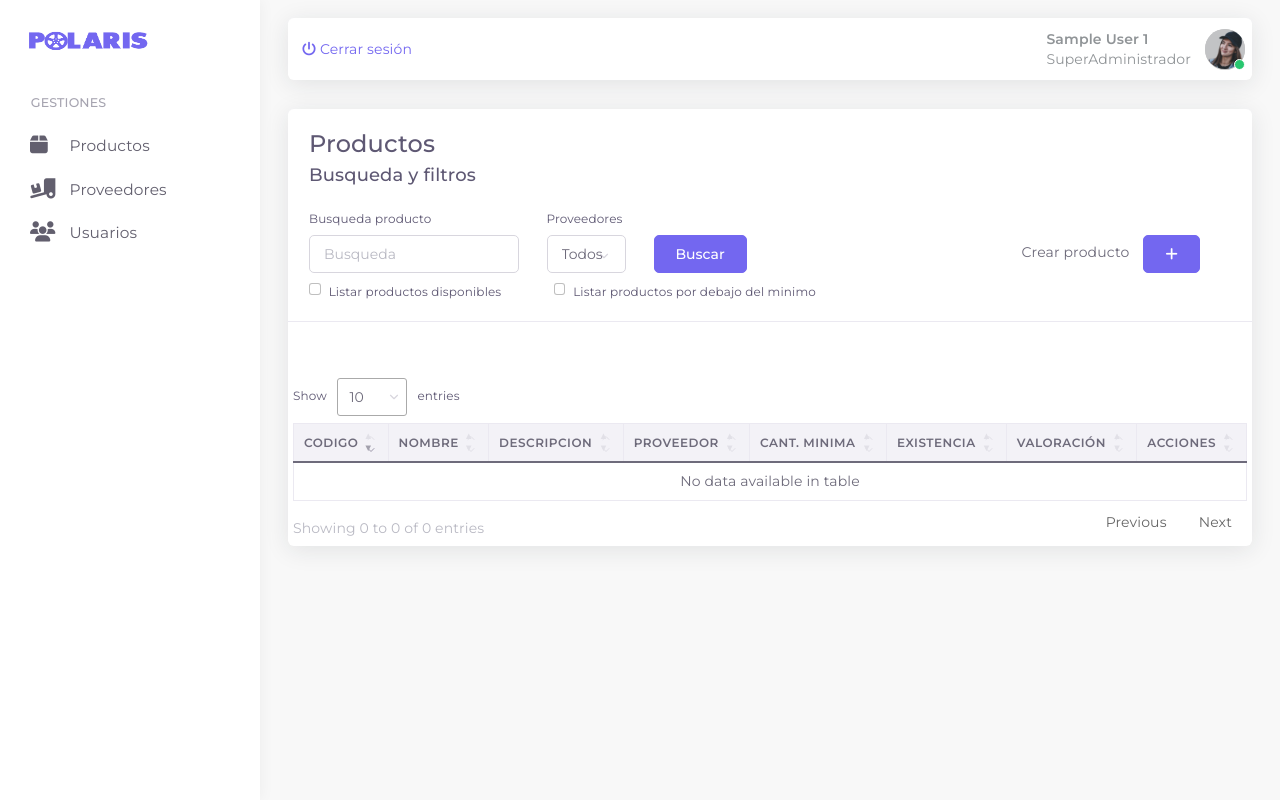
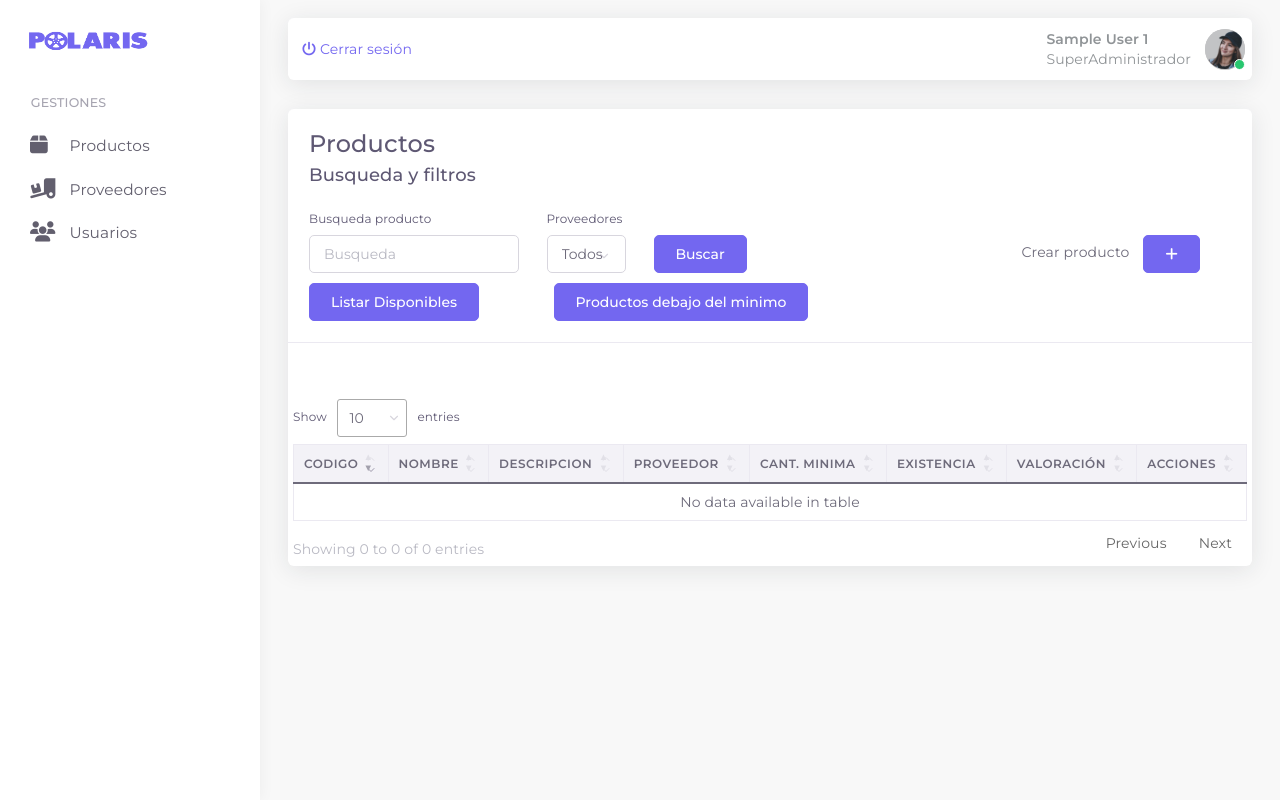
Before and after one commit to dantsub/polaris-inventario, a Flask app: page /productos in a window 1280 px wide. Run offline with Flask 2, Linux system fonts and the light colour scheme; the visitor is signed in with stand-in values (Sample User, id 1); data that the repository does not hold is empty; some libraries are stand-ins or nearby versions.

Commit message:
Filtros de disponibles y minimos usando botones (no pude con checks :( ....)

```diff
--- a/app.py
+++ b/app.py
@@ -98,6 +98,16 @@ def productos():
                 productos = buscarproductoporproveedor(codigo)
                 proveedores = consultarproveedores()
                 return render_template('modules/products.html', proveedores=proveedores, productos=productos)
+
+        if(formulario == "filtrodisponibles"):
+            productos = listardisponibles()
+            disponibles = True
+            return render_template('modules/products.html', proveedores=proveedores, productos=productos, disponibles=disponibles)
+
+        if(formulario == "filtrominimos"):
+            productos = productosdebajominimo()
+            minimos = True
+            return render_template('modules/products.html', proveedores=proveedores, productos=productos, minimos=minimos)
 
     return render_template('modules/products.html', proveedores=proveedores, productos=productos)
 
--- a/productos.py
+++ b/productos.py
@@ -87,3 +87,25 @@ def buscarproductoporproveedor(codigo):
     conexion.close()
     print(filas)
     return filas
+
+
+def listardisponibles():
+    conexion = sqlite3.connect("Polaris")
+
+    cursor = conexion.cursor()
+    cursor.execute("SELECT p.idProducto, p.nombre, p.descripcion, p.cantminima, p.cantdisponible, c.nombre, ( SELECT ROUND(AVG(valor), 1) AS avg_amount FROM calificacion WHERE p.idProducto=idProducto GROUP BY idProducto) AS promedio FROM producto p JOIN proveedores c WHERE p.idProveedor=c.idProveedor and p.cantdisponible>0")
+    filas = cursor.fetchall()
+    conexion.close()
+    print(filas)
+    return filas
+
+
+def productosdebajominimo():
+    conexion = sqlite3.connect("Polaris")
+
+    cursor = conexion.cursor()
+    cursor.execute("SELECT p.idProducto, p.nombre, p.descripcion, p.cantminima, p.cantdisponible, c.nombre, ( SELECT ROUND(AVG(valor), 1) AS avg_amount FROM calificacion WHERE p.idProducto=idProducto GROUP BY idProducto) AS promedio FROM producto p JOIN proveedores c WHERE p.idProveedor=c.idProveedor and p.cantdisponible<p.cantminima")
+    filas = cursor.fetchall()
+    conexion.close()
+    print(filas)
+    return filas
--- a/templates/modules/modals/editar_producto.html
+++ b/templates/modules/modals/editar_producto.html
@@ -63,8 +63,8 @@
               name="descripcionprod2"
               required="required"
             >
-{{producto.2}}</textarea
-            >
+              {{producto.2}}
+            </textarea>
             <div id="errordescripcion2" style="color: red"></div>
             <div class="invalid-feedback">
               Por favor ingrese la descripción.
@@ -106,7 +106,6 @@
               id="cantexistencia2"
               placeholder="Existencia"
               name="cantexistencia2"
-              min="1"
               value="{{producto.4}}"
             />
             <div id="errorexistencia"></div>
--- a/templates/modules/products.html
+++ b/templates/modules/products.html
@@ -76,17 +76,52 @@ content %} {% if error %}
 
     <div class="row" style="padding-top: 10px; padding-left: 14px">
       <div class="col-md-3 form-check-inline">
-        <label class="form-check-label" for="listar-disponibles">
+        {% if disponibles %}
+        <form class="row g-3" action="{{url_for('productos')}}" method="post">
+          <div class="col-auto d-flex align-items-end">
+            <button type="submit" class="btn btn-primary align-self-end">
+              Regresar
+            </button>
+          </div>
+        </form>
+        {%else%}
+        <form class="row g-3" action="{{url_for('productos')}}" method="post">
+          <input type="hidden" name="oculto" value="filtrodisponibles">
+          <div class="col-auto d-flex align-items-end">
+            <button type="submit" class="btn btn-primary align-self-end">
+              Listar Disponibles
+            </button>
+          </div>
+        <!-- <label class="form-check-label" for="listar-disponibles">
           <input
             type="checkbox"
             class="form-check-input"
             id="listar-disponibles"
           />
           Listar productos disponibles
-        </label>
+        </label> -->
+        </form>
+        {% endif %}
+
       </div>
       <div class="col-md-4 form-check-inline">
-        <label class="form-check-label" for="listar-requeridos">
+        {% if minimos %}
+        <form class="row g-3" action="{{url_for('productos')}}" method="post">
+          <div class="col-auto d-flex align-items-end">
+            <button type="submit" class="btn btn-primary align-self-end">
+              Regresar
+            </button>
+          </div>
+        </form>
+        {%else%}
+        <form class="row g-3" action="{{url_for('productos')}}" method="post">
+          <input type="hidden" name="oculto" value="filtrominimos">
+          <div class="col-auto d-flex align-items-end">
+            <button type="submit" class="btn btn-primary align-self-end">
+              Productos debajo del minimo
+            </button>
+          </div>
+        <!-- <label class="form-check-label" for="listar-requeridos">
           <input
             type="checkbox"
             class="form-check-input"
@@ -94,7 +129,9 @@ content %} {% if error %}
             value="1"
           />
           Listar productos por debajo del minimo
-        </label>
+        </label> -->
+        </form>
+        {%endif%}
       </div>
     </div>
   </div>
```
Also changed, not shown: static/js/productsValidate.js (+20 -86 lines).
